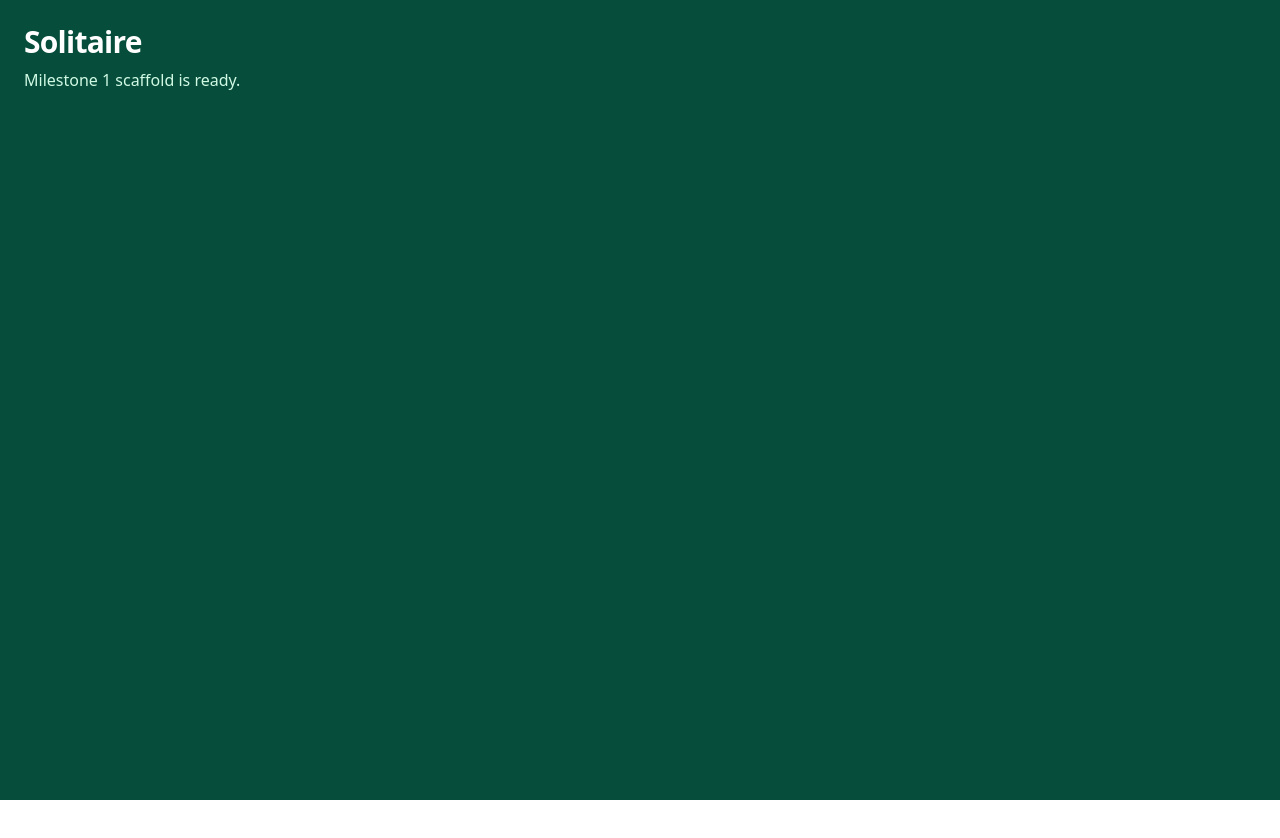
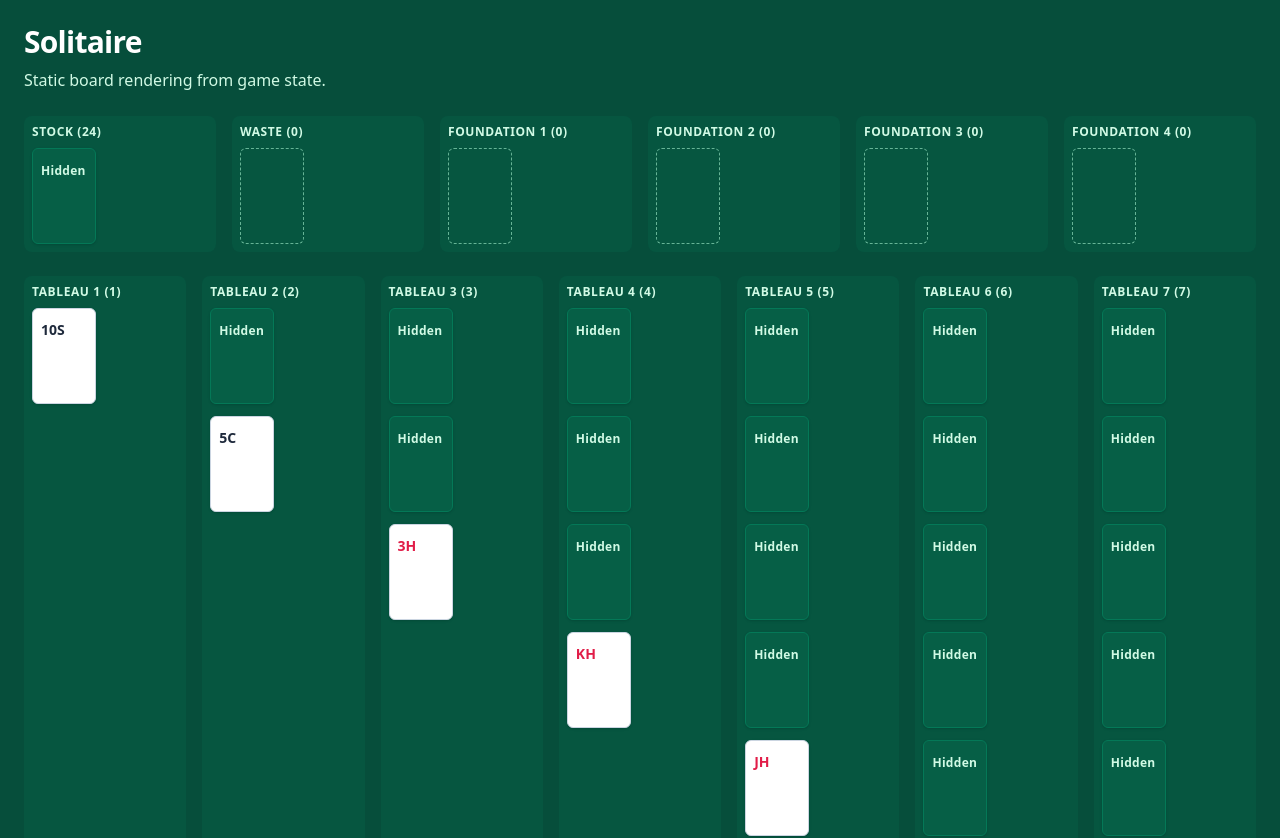
Before and after one commit to glitchcube/solitaire, a React (Vite) app: page / in a window 1280 px wide. Shown: the top 838 px of the page. Before the commit the page ends 800 px from the top, so only its background shows below. Built offline with nearby package versions, Linux system fonts and the light colour scheme.

Commit message:
Fixing M4 - Static Board UI

```diff
--- a/src/App.tsx
+++ b/src/App.tsx
@@ -1,8 +1,15 @@
+import { useMemo } from 'react';
+import { Board } from './components/board/Board';
+import { dealInitialBoard, createDeck, shuffleDeck } from './game/setup';
+
 function App() {
+  const state = useMemo(() => dealInitialBoard(shuffleDeck(createDeck())), []);
+
   return (
     <main className="min-h-screen bg-emerald-900 p-6 text-white">
       <h1 className="text-3xl font-semibold tracking-tight">Solitaire</h1>
-      <p className="mt-2 text-emerald-100">Milestone 1 scaffold is ready.</p>
+      <p className="mt-2 text-emerald-100">Static board rendering from game state.</p>
+      <Board state={state} />
     </main>
   );
 }
--- /dev/null
+++ b/src/components/board/Board.tsx
@@ -0,0 +1,36 @@
+import type { GameState } from '../../types/game';
+import { PileView } from './PileView';
+
+type BoardProps = {
+  state: GameState;
+};
+
+export function Board({ state }: BoardProps) {
+  return (
+    <div className="mt-6 space-y-6" data-testid="board-root">
+      <section className="grid grid-cols-2 gap-4 lg:grid-cols-6">
+        <PileView pile={state.stock} title="Stock" />
+        <PileView pile={state.waste} title="Waste" />
+        {state.foundations.map((pile, index) => (
+          <PileView
+            key={`foundation-${index}`}
+            pile={pile}
+            title={`Foundation ${index + 1}`}
+            index={index}
+          />
+        ))}
+      </section>
+
+      <section className="grid grid-cols-2 gap-4 md:grid-cols-4 xl:grid-cols-7">
+        {state.tableau.map((pile, index) => (
+          <PileView
+            key={`tableau-${index}`}
+            pile={pile}
+            title={`Tableau ${index + 1}`}
+            index={index}
+          />
+        ))}
+      </section>
+    </div>
+  );
+}
--- /dev/null
+++ b/src/components/board/PileView.tsx
@@ -0,0 +1,50 @@
+import type { Pile } from '../../types/game';
+import { CardView } from '../card/CardView';
+
+type PileViewProps = {
+  pile: Pile;
+  title: string;
+  index?: number;
+};
+
+function topCard(pile: Pile) {
+  return pile.cards[pile.cards.length - 1];
+}
+
+export function PileView({ pile, title, index }: PileViewProps) {
+  const pileId = index === undefined ? pile.kind : `${pile.kind}-${index}`;
+
+  if (pile.kind === 'tableau') {
+    return (
+      <section data-testid={`pile-${pileId}`} className="min-h-36 rounded-lg bg-emerald-800/50 p-2">
+        <header className="mb-2 text-xs font-semibold uppercase tracking-wider text-emerald-100">
+          {title} ({pile.cards.length})
+        </header>
+        {pile.cards.length === 0 ? (
+          <div className="h-24 w-16 rounded-md border border-dashed border-emerald-200/60" />
+        ) : (
+          <div className="space-y-3">
+            {pile.cards.map((card) => (
+              <CardView key={card.id} card={card} />
+            ))}
+          </div>
+        )}
+      </section>
+    );
+  }
+
+  const card = topCard(pile);
+
+  return (
+    <section data-testid={`pile-${pileId}`} className="rounded-lg bg-emerald-800/50 p-2">
+      <header className="mb-2 text-xs font-semibold uppercase tracking-wider text-emerald-100">
+        {title} ({pile.cards.length})
+      </header>
+      {card ? (
+        <CardView card={card} />
+      ) : (
+        <div className="h-24 w-16 rounded-md border border-dashed border-emerald-200/60" />
+      )}
+    </section>
+  );
+}
--- /dev/null
+++ b/src/components/card/CardView.tsx
@@ -0,0 +1,61 @@
+import type { Card } from '../../types/game';
+
+const SUIT_LABEL: Record<Card['suit'], string> = {
+  clubs: 'C',
+  diamonds: 'D',
+  hearts: 'H',
+  spades: 'S'
+};
+
+function rankLabel(rank: Card['rank']): string {
+  if (rank === 1) {
+    return 'A';
+  }
+
+  if (rank === 11) {
+    return 'J';
+  }
+
+  if (rank === 12) {
+    return 'Q';
+  }
+
+  if (rank === 13) {
+    return 'K';
+  }
+
+  return `${rank}`;
+}
+
+type CardViewProps = {
+  card: Card;
+};
+
+export function CardView({ card }: CardViewProps) {
+  const isRed = card.suit === 'hearts' || card.suit === 'diamonds';
+
+  if (!card.faceUp) {
+    return (
+      <article
+        data-testid={`card-${card.id}`}
+        data-face-up="false"
+        className="h-24 w-16 rounded-md border border-emerald-700 bg-emerald-800 p-2 shadow"
+      >
+        <span className="text-xs font-semibold tracking-wide text-emerald-100">Hidden</span>
+      </article>
+    );
+  }
+
+  return (
+    <article
+      data-testid={`card-${card.id}`}
+      data-face-up="true"
+      className="h-24 w-16 rounded-md border border-slate-300 bg-white p-2 shadow"
+    >
+      <span className={`text-sm font-bold ${isRed ? 'text-rose-600' : 'text-slate-800'}`}>
+        {rankLabel(card.rank)}
+        {SUIT_LABEL[card.suit]}
+      </span>
+    </article>
+  );
+}
```
Also changed, not shown: 2 other files (tests, documents, lock files or other folders).
